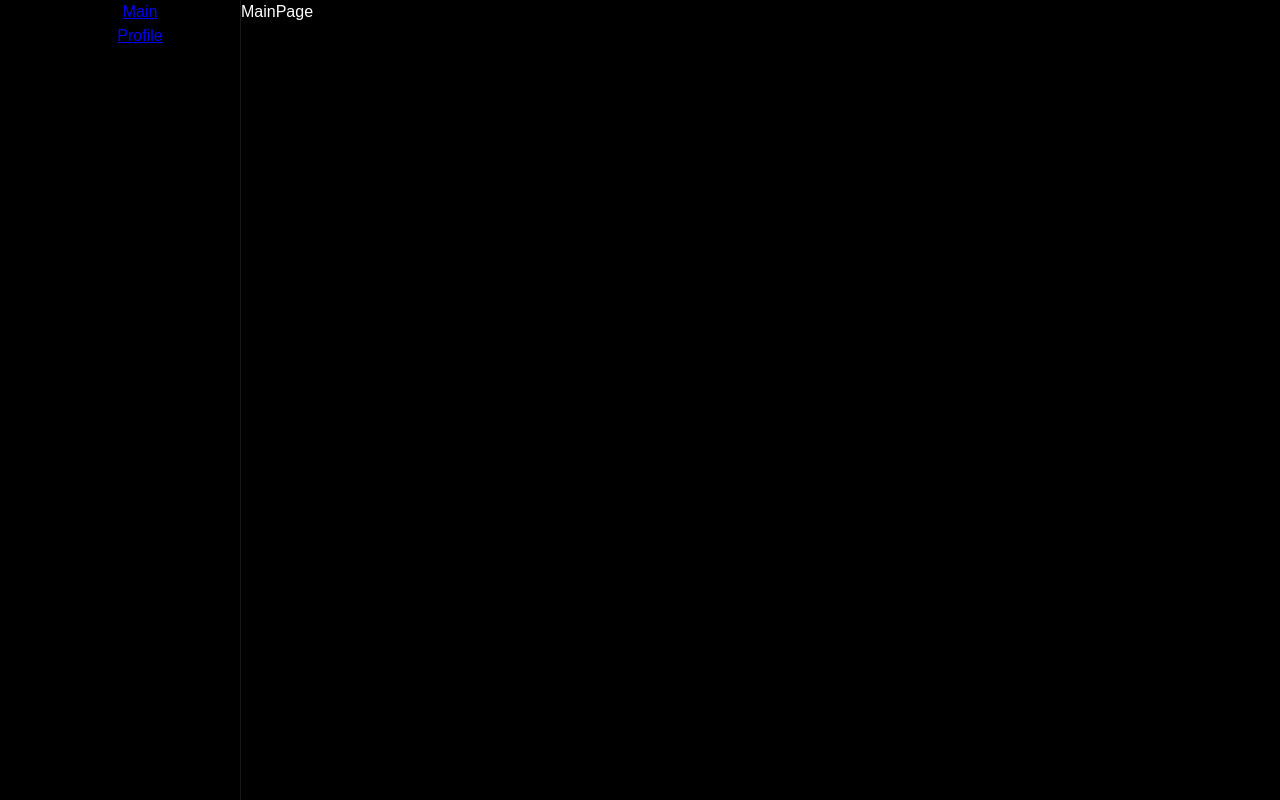
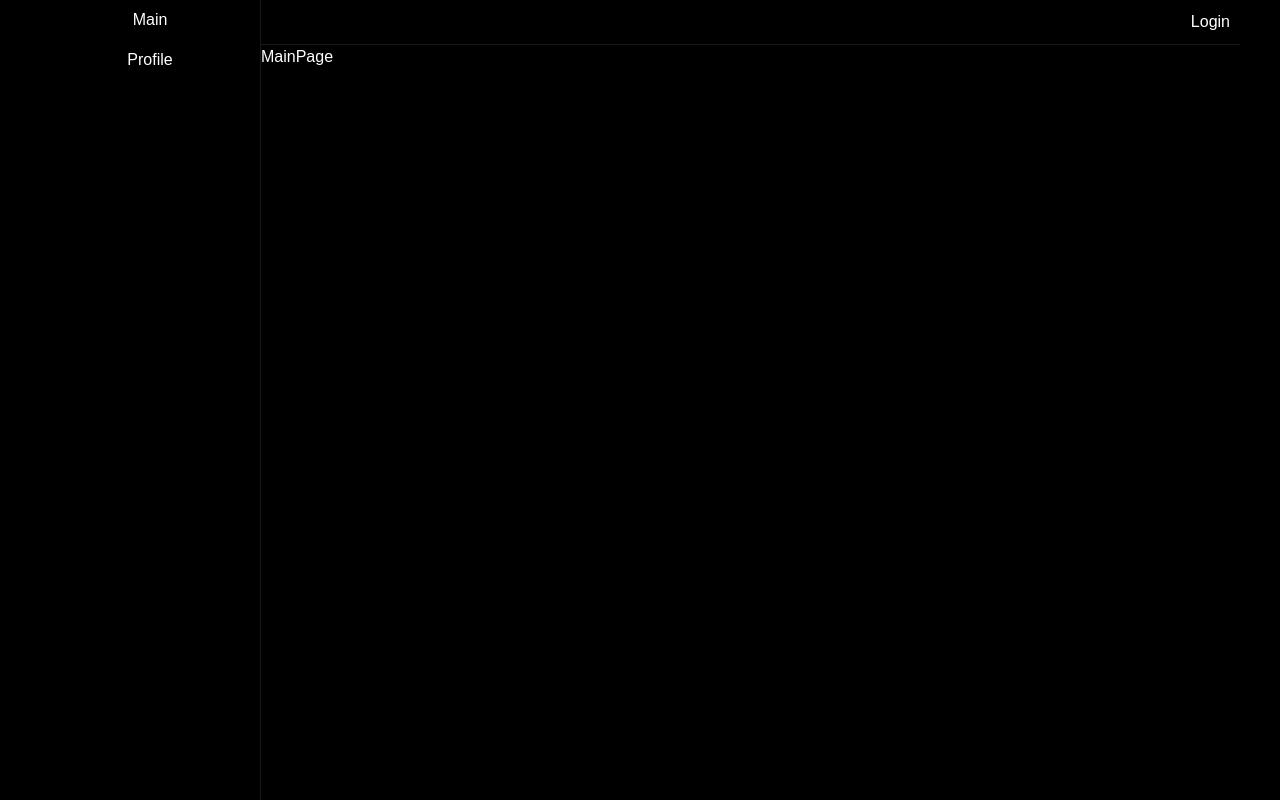
Before and after one commit to bbabdibakas/magnum_opus, a React app in the folder client/: page / in a window 1280 px wide. Built offline with nearby package versions, Linux system fonts and the light colour scheme.

Commit message:
feat: added ui kit AppLink, widgets Navbar, Sidebar

```diff
--- a/client/src/app/App.tsx
+++ b/client/src/app/App.tsx
@@ -1,15 +1,13 @@
-import { Link, Route, Routes } from "react-router-dom"
+import { Route, Routes } from "react-router-dom"
 import { MainPage } from "pages/MainPage"
 import { ProfilePage } from "pages/ProfilePage"
+import { Sidebar } from "widgets/Sidebar"
 
 export const App = () => {
     return (
         <div className="app">
             <div className="wrapper">
-                <div className="sidebar">
-                    <Link to="/">Main</Link>
-                    <Link to="/profile">Profile</Link>
-                </div>
+                <Sidebar />
                 <div className="content">
                     <Routes>
                         <Route path="/" element={<MainPage />} />
--- a/client/src/app/styles/index.scss
+++ b/client/src/app/styles/index.scss
@@ -21,12 +21,3 @@
 .content {
     flex-grow: 1;
 }
-
-.sidebar {
-    display: flex;
-    flex-direction: column;
-    align-items: center;
-    height: 100%;
-    min-width: 200px;
-    border-right: 1px solid var(--border-color);
-}
--- a/client/src/pages/MainPage/ui/MainPage.tsx
+++ b/client/src/pages/MainPage/ui/MainPage.tsx
@@ -1,6 +1,11 @@
+import { Navbar } from "widgets/Navbar"
+
 const MainPage = () => {
     return (
         <div>
+            <Navbar>
+                Login
+            </Navbar>
             MainPage
         </div>
     )
--- /dev/null
+++ b/client/src/shared/lib/classNames/classNames.ts
@@ -0,0 +1,11 @@
+export function classNames(cls: string, additional: string[] = [], mods: { [key: string]: boolean } = {}): string {
+    const classNamesArray = [cls, ...additional]
+
+    for (const key in mods) {
+        if (mods[key]) {
+            classNamesArray.push(key)
+        }
+    }
+
+    return classNamesArray.join(' ')
+}
--- /dev/null
+++ b/client/src/shared/ui/AppLink/AppLink.module.scss
@@ -0,0 +1,7 @@
+.AppLink {
+    text-decoration: none;
+    color: var(--primary-color);
+    display: flex;
+    align-items: center;
+    justify-content: center;
+}
--- /dev/null
+++ b/client/src/shared/ui/AppLink/AppLink.tsx
@@ -0,0 +1,27 @@
+import { Link, LinkProps } from 'react-router-dom'
+import cls from './AppLink.module.scss'
+import { ReactNode } from 'react'
+import { classNames } from 'shared/lib/classNames/classNames'
+
+interface AppLinkProps extends LinkProps {
+    children: ReactNode
+    className?: string
+}
+
+export const AppLink = (props: AppLinkProps) => {
+    const {
+        children,
+        className,
+        to,
+        ...otherProps
+    } = props
+    return (
+        <Link
+            to={to}
+            className={classNames(cls.AppLink, [className])}
+            {...otherProps}
+        >
+            {children}
+        </Link>
+    )
+}
--- /dev/null
+++ b/client/src/widgets/Navbar/index.ts
@@ -0,0 +1,3 @@
+import { Navbar } from "./ui/Navbar";
+
+export { Navbar }
--- /dev/null
+++ b/client/src/widgets/Navbar/ui/Navbar.module.scss
@@ -0,0 +1,6 @@
+.Navbar {
+    display: flex;
+    justify-content: flex-end;
+    padding: 10px;
+    border-bottom: 1px solid var(--border-color);
+}
--- /dev/null
+++ b/client/src/widgets/Navbar/ui/Navbar.tsx
@@ -0,0 +1,14 @@
+import cls from './Navbar.module.scss'
+import { ReactNode } from "react"
+
+interface NavbarProps {
+    children?: ReactNode
+}
+
+export const Navbar = ({ children }: NavbarProps) => {
+    return (
+        <div className={cls.Navbar}>
+            {children}
+        </div>
+    )
+}
--- /dev/null
+++ b/client/src/widgets/Sidebar/index.ts
@@ -0,0 +1,3 @@
+import { Sidebar } from "./ui/Sidebar";
+
+export { Sidebar }
--- /dev/null
+++ b/client/src/widgets/Sidebar/ui/Sidebar.module.scss
@@ -0,0 +1,19 @@
+.Sidebar {
+    display: flex;
+    flex-direction: column;
+    align-items: center;
+    height: 100%;
+    min-width: 200px;
+    border-right: 1px solid var(--border-color);
+    padding: 0 10px;
+}
+
+.link {
+    border-radius: 5px;
+    width: 100%;
+    height: 40px;
+
+    &:hover {
+        background: var(--border-color);
+    }
+}
--- /dev/null
+++ b/client/src/widgets/Sidebar/ui/Sidebar.tsx
@@ -0,0 +1,11 @@
+import { AppLink } from "shared/ui/AppLink/AppLink"
+import cls from './Sidebar.module.scss'
+
+export const Sidebar = () => {
+    return (
+        <div className={cls.Sidebar}>
+            <AppLink to="/" className={cls.link}>Main</AppLink>
+            <AppLink to="/profile" className={cls.link}>Profile</AppLink>
+        </div>
+    )
+}
```
